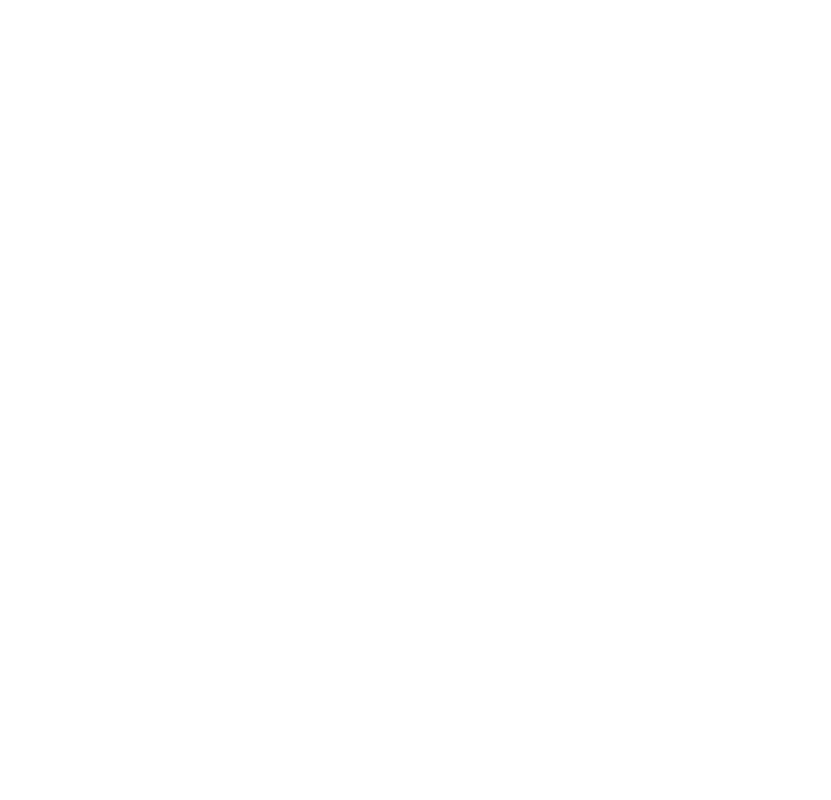
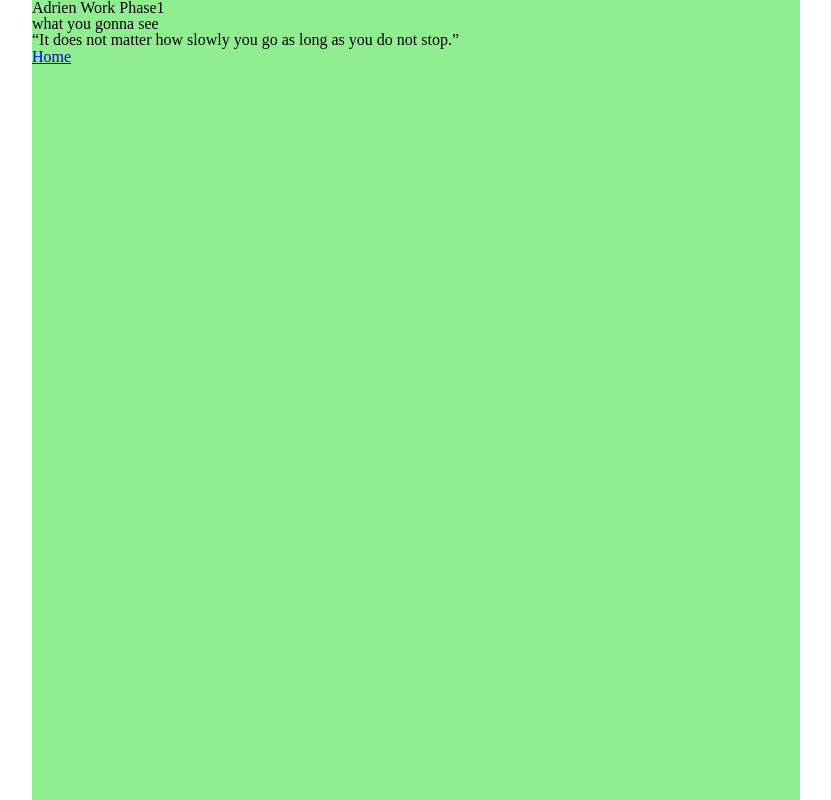
Before and after one commit to adrienyang666/deco7140_development, a plain HTML site: page work_phase_1/spacing.html in a window 1280 px wide. Shown: the whole page, without its empty margins (224-1055 px from the left). Drawn offline with Linux system fonts and the light colour scheme.

Commit message:
<script type="module" src="js/spacing.js"></script>

```diff
--- /dev/null
+++ b/work_phase_1/js/colour_scheme.js
@@ -0,0 +1,32 @@
+/**
+ * IMPORTS
+ * Keep track of external modules being used
+ */
+import { logMessage } from "./modules/logging.js";
+
+/**
+ * CONSTANTS
+ * Define values that don't change e.g. page titles, URLs, etc.
+ */
+const PAGE_NAME = "colour_scheme.js";
+
+/**
+ * VARIABLES
+ * Define values that will change e.g. user inputs, counters, etc.
+ */
+let message = "Page has fully loaded";
+
+/**
+ * FUNCTIONS
+ * Group code into functions to make it reusable
+ */
+
+/**
+ * EVENT LISTENERS
+ * The code that runs when a user interacts with the page
+ */
+
+// When the page fully loads
+window.addEventListener("load", () => {
+    logMessage(PAGE_NAME, message);
+});
--- /dev/null
+++ b/work_phase_1/js/spacing.js
@@ -0,0 +1,32 @@
+/**
+ * IMPORTS
+ * Keep track of external modules being used
+ */
+import { logMessage } from "./modules/logging.js";
+
+/**
+ * CONSTANTS
+ * Define values that don't change e.g. page titles, URLs, etc.
+ */
+const PAGE_NAME = "spacing.js";
+
+/**
+ * VARIABLES
+ * Define values that will change e.g. user inputs, counters, etc.
+ */
+let message = "Page has fully loaded";
+
+/**
+ * FUNCTIONS
+ * Group code into functions to make it reusable
+ */
+
+/**
+ * EVENT LISTENERS
+ * The code that runs when a user interacts with the page
+ */
+
+// When the page fully loads
+window.addEventListener("load", () => {
+    logMessage(PAGE_NAME, message);
+});
--- a/work_phase_1/spacing.html
+++ b/work_phase_1/spacing.html
@@ -3,8 +3,27 @@
     <head>
         <meta charset="UTF-8" />
         <meta name="viewport" content="width=device-width, initial-scale=1.0" />
+        <link rel="stylesheet" href="css/reset.css" />
+        <link rel="stylesheet" href="css/base.css" />
+        <link rel="stylesheet" href="css/components.css" />
+        <link rel="stylesheet" href="css/layout.css" />
         <title>Style – Spacing</title>
     </head>
 
-    <body></body>
+    <body>
+        <header></header>
+
+        <div class="container">
+            <h1>Adrien Work Phase1</h1>
+            <section>
+                <h2>what you gonna see</h2>
+                <p>
+                    “It does not matter how slowly you go as long as you do not
+                    stop.”
+                </p>
+            </section>
+            <a href="../index.html">Home</a>
+        </div>
+        <script type="module" src="js/spacing.js"></script>
+    </body>
 </html>
```
Also changed, not shown: work_phase_1/colour_shceme.html (+19 -1 lines), work_phase_1/js/layout.js (added, +32 -0 lines), work_phase_1/js/typography.js (added, +32 -0 lines), work_phase_1/layout.html (+20 -1 lines), work_phase_1/typography.html (+20 -1 lines).
